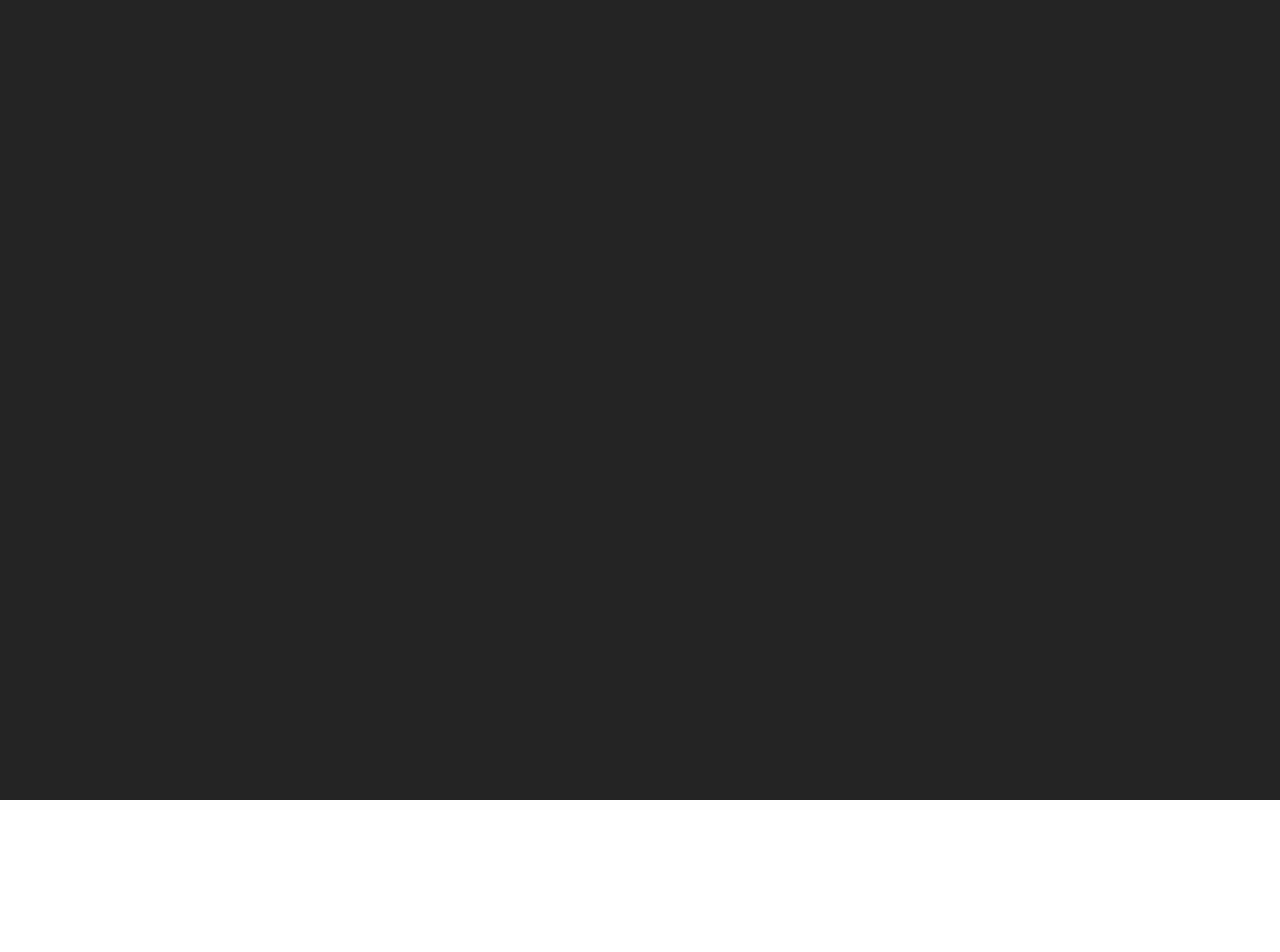
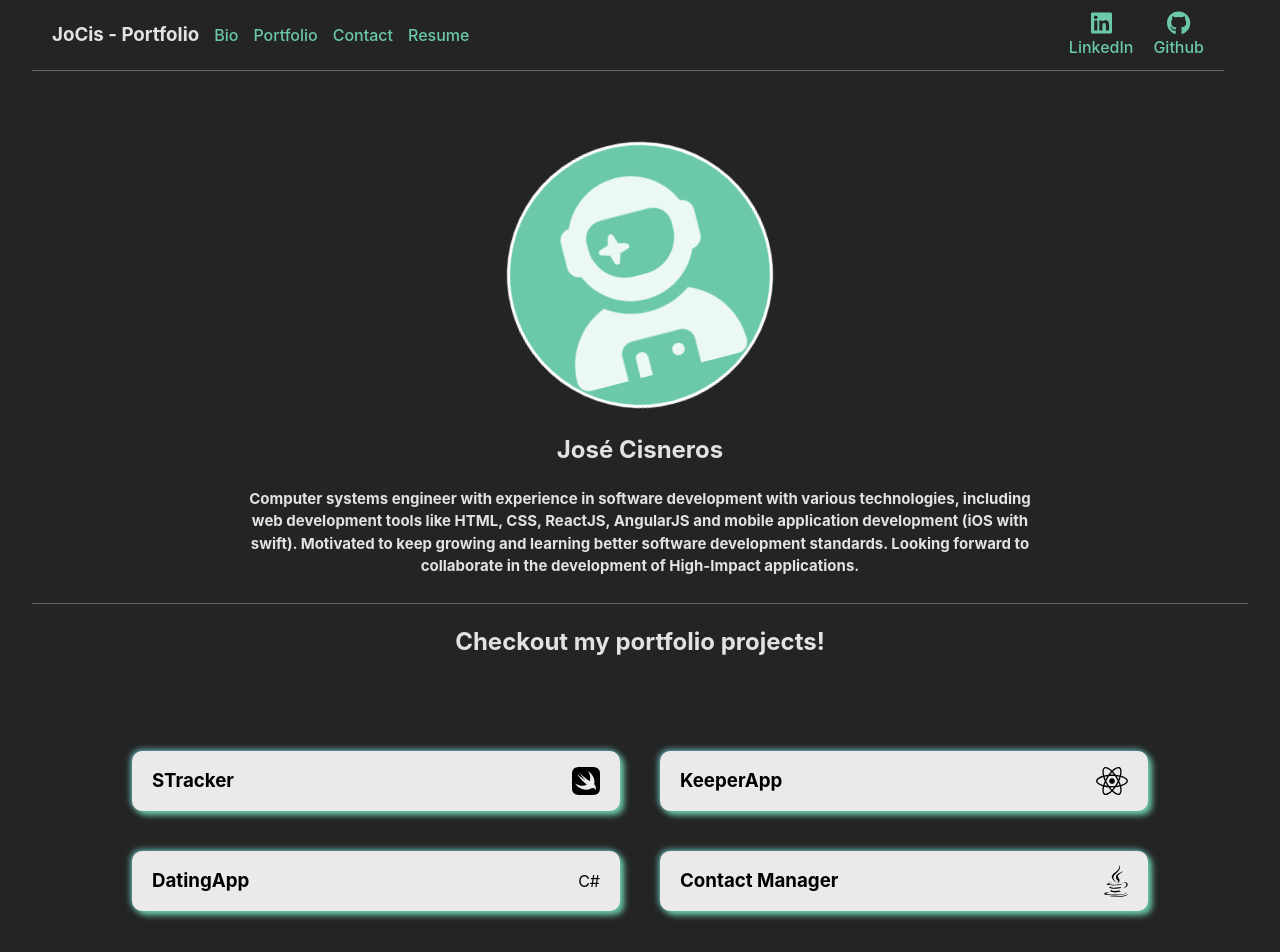
Before and after one commit to JoseCisCh/React-Portfolio, a React (Vite) app: page / in a window 1280 px wide. Before the commit this address had no page. Shown: the top 952 px of the page. Before the commit the page ends 800 px from the top, so only its background shows below. Built offline with nearby package versions, Linux system fonts and the light colour scheme.

Commit message:
Many style modifications and some layout modifications in general. Mostly in the <App /> component (and subcomponents)

```diff
--- a/src/App.css
+++ b/src/App.css
@@ -13,7 +13,7 @@
 }
 
 .biographySection {
-  padding: 0px 100px 10px 100px;
+  padding: 0px 200px 10px 200px;
   border-bottom: solid 1px rgba(255, 255, 255, 0.307);
   padding-top: 71px;
 }
--- a/src/App.tsx
+++ b/src/App.tsx
@@ -35,7 +35,7 @@ function App() {
             icon={faUserAstronaut}
             ></FontAwesomeIcon>)}
 
-          <h2>José Andrés Cisneros Chauviere</h2>
+          <h2>José Cisneros</h2>
           <p>Computer systems engineer with experience in software development with various technologies, including web
 development tools like HTML, CSS, ReactJS, AngularJS and mobile application development
 (iOS with swift). Motivated to keep growing and learning better software development standards. Looking forward to
--- a/src/header/Header.tsx
+++ b/src/header/Header.tsx
@@ -1,7 +1,7 @@
 import { FontAwesomeIcon } from "@fortawesome/react-fontawesome";
 import { faLinkedin, faGithub } from "@fortawesome/free-brands-svg-icons";
 import "./header.css";
-import { useEffect, useRef, useState } from "react";
+import { MouseEventHandler, useEffect, useRef, useState } from "react";
 import { IconProp } from "@fortawesome/fontawesome-svg-core";
 import { Link, NavLink, Outlet } from "react-router";
 
@@ -11,8 +11,21 @@ const Header = ()  => {
     const header = useRef(null);
     let prevScrollPos: number | null;
 
+    /* Function to handle hover on header links */
+    const handleLinkHover = (e: React.MouseEvent<HTMLElement>) => {
+        // const targetElement = e.currentTarget.classList.add();
+
+    };
+
+
+    /*
+    *   Configure some UI elements mainly for animation purposes.
+    */
     useEffect(() => {
 
+        /*
+        *   Funtion to handle scroll direction to update showHeader variable
+        */
         const handleScroll = () => {
             if(!prevScrollPos) {
                 prevScrollPos = window.pageYOffset;
@@ -36,10 +49,10 @@ const Header = ()  => {
     return (
     <div className={showHeader ? "header" : 'header headerHidden'} ref={header}>
         <div className="left">
-            <p className="headerTitle">JoCis - Portfolio</p>
-            <NavLink className="link" to="/home#bio">Bio</NavLink>
-            <NavLink className="link" to="/home#portfolio">Portfolio</NavLink>
-            <Link className="link" to="/home#contact">Contact</Link>
+            <h3 className="headerTitle">JoCis - Portfolio</h3>
+            <NavLink className="link" to="/#bio" onMouseOver={handleLinkHover}>Bio</NavLink>
+            <NavLink className="link" to="/#portfolio">Portfolio</NavLink>
+            <Link className="link" to="/#contact">Contact</Link>
             <NavLink className="link" to="/resume">Resume</NavLink>
         </div>
         <div className="right">
--- a/src/header/header.css
+++ b/src/header/header.css
@@ -1,17 +1,17 @@
 .header {
+    align-items: center;
+    background-color: #242424;
+    border-bottom: solid 1px rgba(255, 255, 255, 0.307);
     display: flex;
     height: 30px;
-    align-items: center;
     justify-content: flex-start;
     /* column-gap: 20px; */
-    border-bottom: solid 1px rgba(255, 255, 255, 0.307);
-    background-color: #242424;
     padding: 20px;
+    position: fixed;
     transition: transform 0.3s;
-    position: fixed;
     width: 90%;
     z-index: 10;
-    margin-bottom: 71px;
+    /* margin-bottom: 71px; */
 }
 
 .headerHidden {
@@ -46,7 +46,11 @@
 }
 
 .link:hover {
-    transform: translateY(-10px) scale(1.1);
+    /* transform: translateY(-10px) scale(1.1); */
+    animation: bounce 300ms linear infinite alternate;
+    text-shadow: 0px 1px 10px #6bc4c9;
+
+
 }
 
 @media (max-height: 500px) {
@@ -54,3 +58,12 @@
         width: 85%
     }
 }
+
+@keyframes bounce {
+    from {
+        transform: translateY(0px);
+    }
+    to {
+        transform: translateY(-5px) ;
+    }
+}
--- a/src/main.tsx
+++ b/src/main.tsx
@@ -38,8 +38,8 @@ createRoot(document.getElementById('root')!).render(
       <StrictMode>
         <BrowserRouter>
           <Routes>
-              <Route index path='home' element={<App />}/>
-              <Route index path='resume' element={<Resume />}/>
+              <Route index element={<App />}/>
+              <Route path='/resume' element={<Resume />}/>
           </Routes>
         </BrowserRouter>
         <Alert />
--- a/src/projects/ProjectCard.tsx
+++ b/src/projects/ProjectCard.tsx
@@ -12,7 +12,6 @@ const ProjectCard: React.FC<Project> = ({title, description, projectIcon, projec
 
     const handleMouseHover = (e : any) => {
         if(e.type == 'mouseover') {
-
             setExpandCard(true);
         } else if(e.type === 'mouseleave') {
             setExpandCard(false);
--- a/src/projects/projects.css
+++ b/src/projects/projects.css
@@ -1,37 +1,40 @@
 .projectList {
+    align-items: start;
+    border-bottom: solid 1px rgba(255, 255, 255, 0.307);
+    column-gap: 40px;
     display: grid;
     /* grid-template-columns: repeat(auto-fill, minmax(300px, 1fr));  */
     grid-template-columns: repeat(2, 1fr);
-    column-gap: 20px;
-    row-gap: 20px;
     padding: 100px;
     padding-top: 71px;
-    align-items: start;
-    border-bottom: solid 1px rgba(255, 255, 255, 0.307);
+    row-gap: 40px;
 }
 
 .projectCard {
+    background-color: rgb(235, 233, 233);
+    border-radius: 10px;
+    /* box-shadow: 4px 4px 6px  #6bc9a7; */
+    box-shadow: 4px 4px 6px  #6bc9a7, -1px -1px 6px #6bc4c9;
+    /* border: solid 0.1px #6bc9a7; */
+    color: black;
     display: flex;
     flex-direction: column;
-    background-color: rgb(235, 233, 233);
-    border-radius: 10px;
-    color: black;
+    height: 60px;
+    justify-content: center;
+    overflow-y: hidden;
+    padding: 0px;
+    row-gap: 0px;
     text-align: start;
-    padding: 10px 20px;
-    height: 40px;
-    justify-content: center;
     transition: all 500ms cubic-bezier(0.54, 0.28, 0.42, 1.4);
-    row-gap: 0px;
 }
 
 .projectHeader {
+    align-items: center;
+    column-gap: 20px;
     display: flex;
     justify-content: space-between;
-    align-items: center;
-    column-gap: 20px;
-    padding: 0px 0px;
     overflow: hidden;
-
+    padding: 3px 20px;
 }
 
 .projectHeader h3 {
@@ -42,15 +45,21 @@
 }
 
 .projectDesc {
+    background-color: #242424;
+    border-radius: 0 0 10px 10px;
+    color: white;
     flex: 1;
-    overflow-y: scroll;
-    padding: 0px;
-    margin: 0
+    margin: 0;
+    overflow-y: auto;
+    padding: 5px 35px 5px 10px;
+    text-align: justify;
+    /* padding-right: 20px; */
 }
 
 .projectCard:hover {
     height: 300px;
     justify-content: flex-start;
+    overflow: visible;
 }
 
 .projectCard:hover h3 {
@@ -62,6 +71,12 @@
 }
 
 @media (max-width: 500px) {
+
+    .projectCard:hover h3 {
+        /* max-width: auto; */
+        display: block;
+    }
+
     .projectHeader {
         justify-content: center;
     }
@@ -70,8 +85,8 @@
         display: none;
     }
 
-    .projectCard:hover h3 {
+    .projectList {
+        column-gap: 20px;
+    }
 
-        display: block;
-    }
 }
--- a/src/resume/Resume.tsx
+++ b/src/resume/Resume.tsx
@@ -5,8 +5,8 @@ const Resume = () => {
     return <>
         <Header />
         <div className="resumeScreen">
-            <h2>Take a look at my resume</h2>
             <embed className="embeddedPdf"
+                // src="src/assets/20250224_en.pdf"
                 src="src/assets/20250224_en.pdf"
                 type="application/pdf"
                 width="100%"
```
